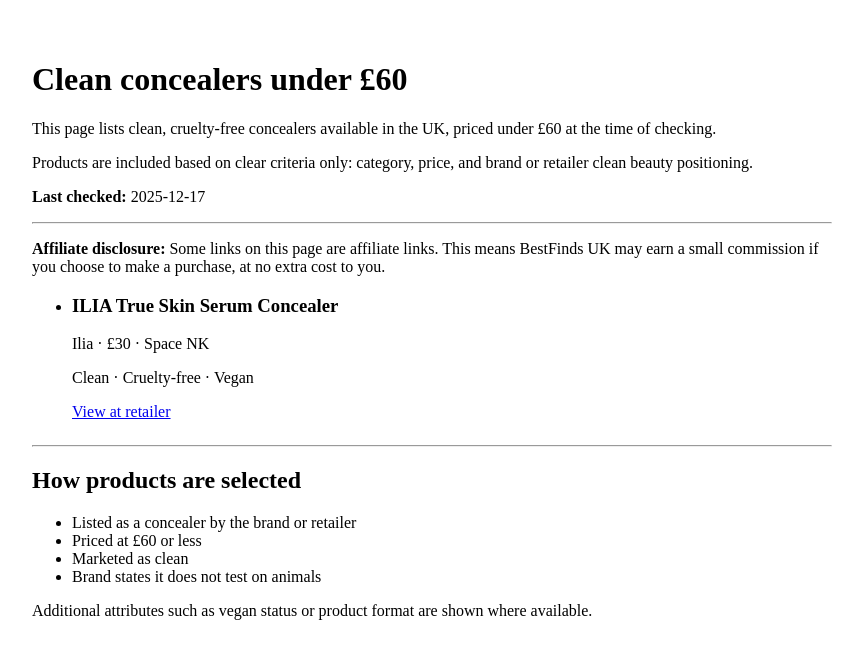
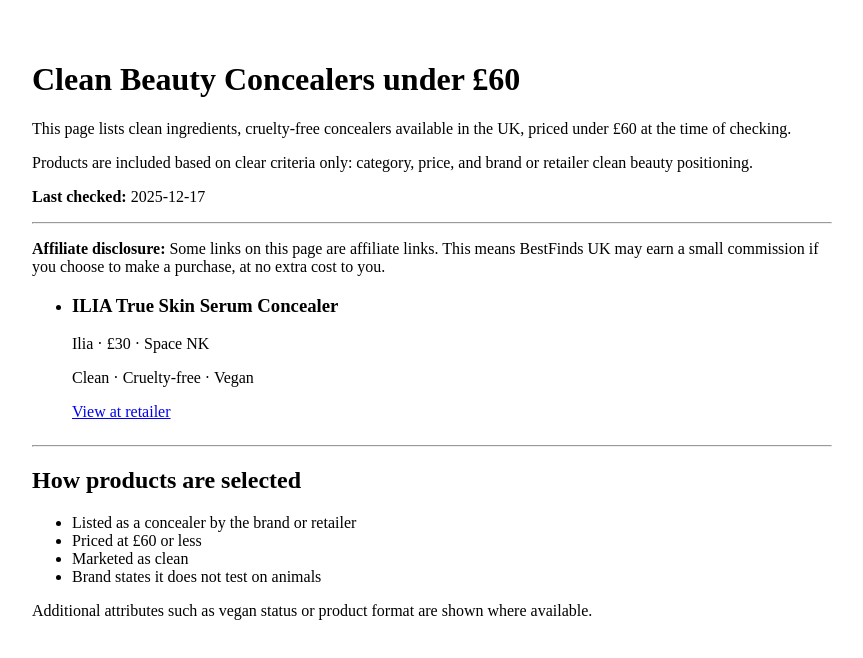
Before and after one commit to bestfindsuk/bestfindsuk-web, a Next.js app: page /beauty/concealers/clean-under-60 in a window 1280 px wide. Shown: the top 658 px of the page, without its empty margins (208-1071 px from the left). Built offline with nearby package versions, Linux system fonts and the light colour scheme.

Commit message:
Update clean-under-60.js

```diff
--- a/pages/beauty/concealers/clean-under-60.js
+++ b/pages/beauty/concealers/clean-under-60.js
@@ -21,10 +21,10 @@
 export default function CleanConcealersUnder60({ products, lastUpdated }) {
   return (
     <main style={{ maxWidth: "800px", margin: "0 auto", padding: "2rem" }}>
-      <h1>Clean concealers under £60</h1>
+      <h1>Clean Beauty Concealers under £60</h1>
 
       <p>
-        This page lists clean, cruelty-free concealers available in the UK,
+        This page lists clean ingredients, cruelty-free concealers available in the UK,
         priced under £60 at the time of checking.
       </p>
 
```
